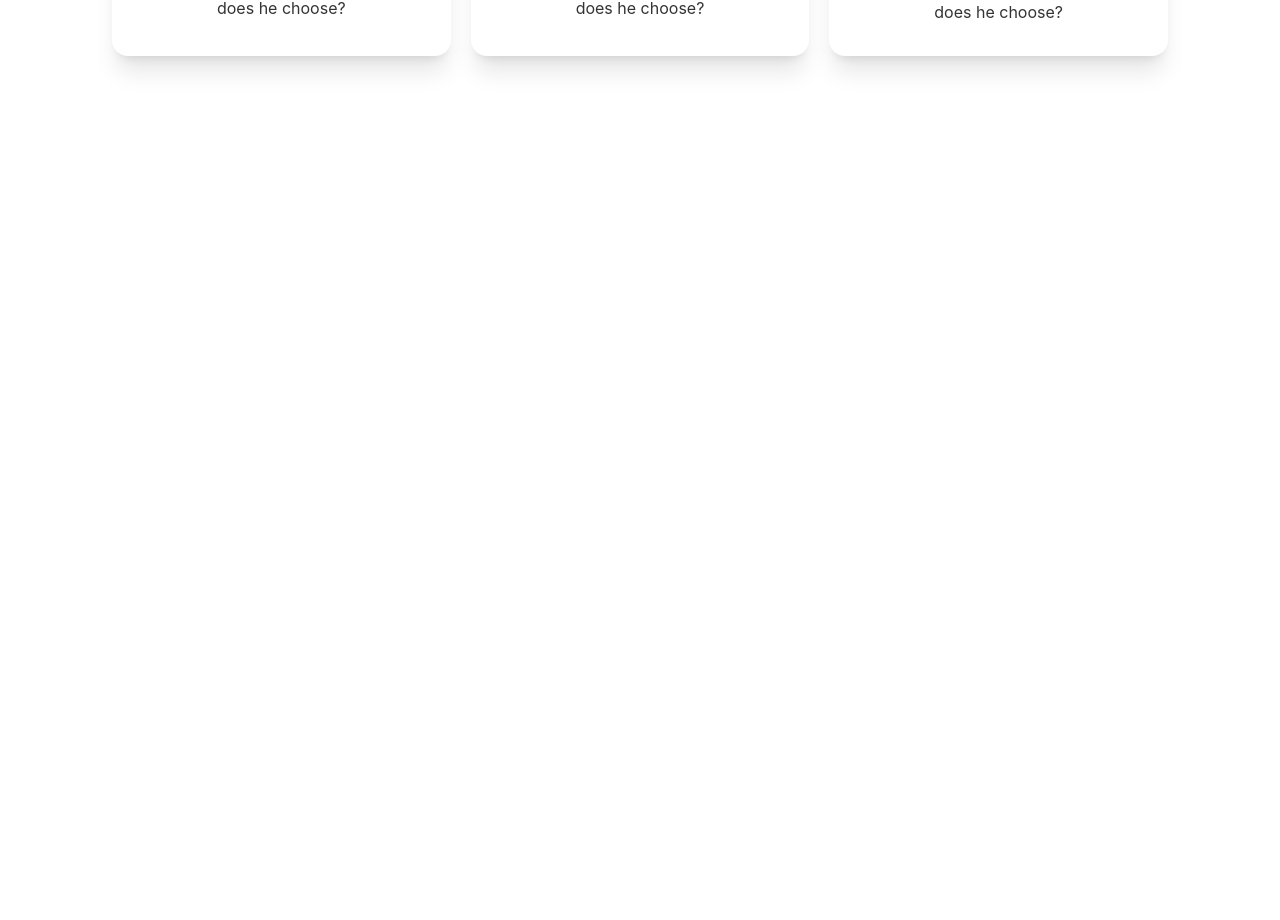
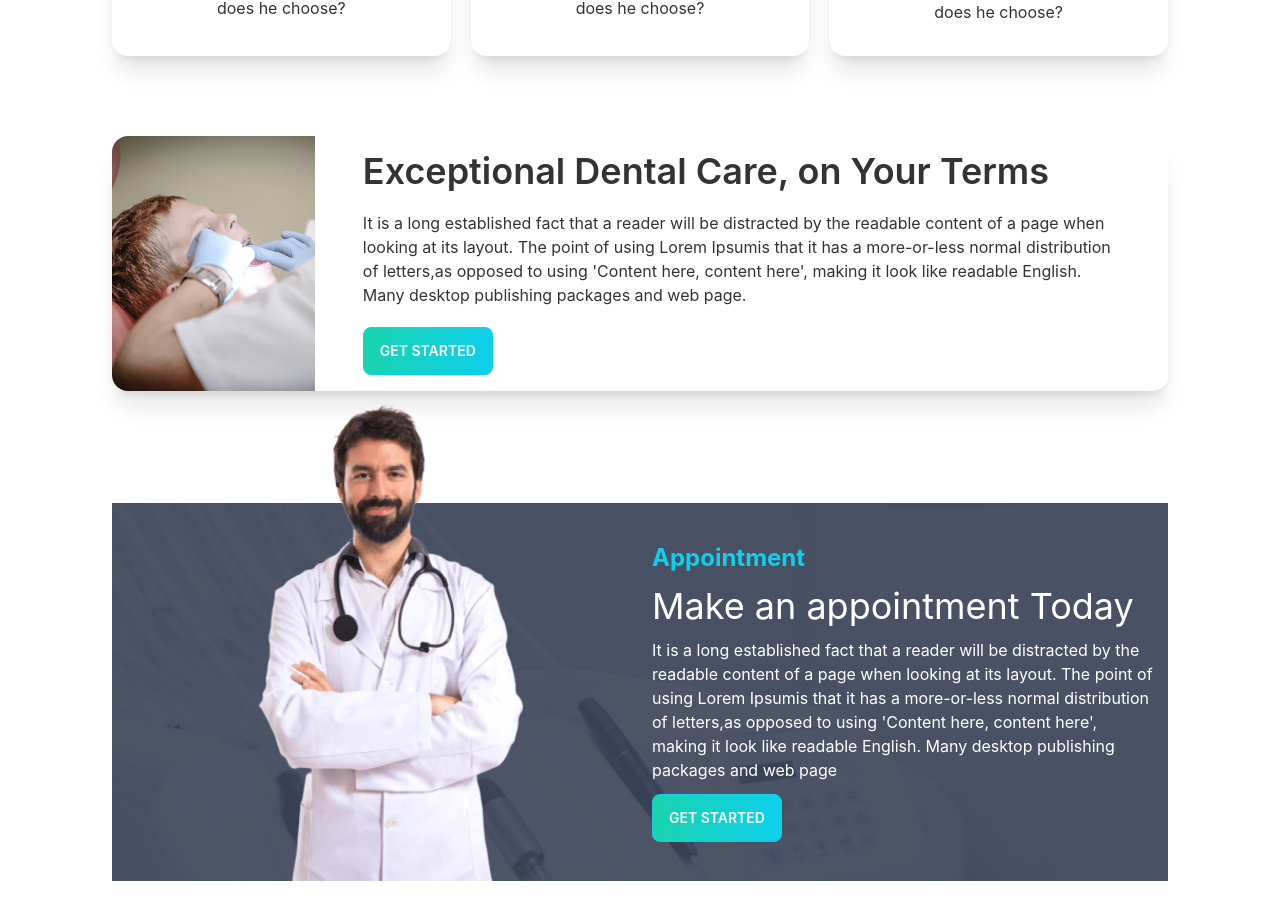
Before and after one commit to iamraihan/doctors-portal-client, a React (Create React App) app: page / in a window 1280 px wide. Shown: the part 1479-2399 px from the top of the page. Before the commit the page ends 1615 px from the top, so only its background shows below. Built offline with nearby package versions, Linux system fonts and the light colour scheme.

Commit message:
make appointment section added

```diff
--- a/src/Pages/Home/Banner/Banner.js
+++ b/src/Pages/Home/Banner/Banner.js
@@ -1,5 +1,6 @@
 import React, { Children } from 'react';
 import chair from '../../../assets/images/chair.png'
+import PrimaryButton from '../../Shared/PrimaryButton/PrimaryButton';
 
 const Banner = () => {
     return (
@@ -9,7 +10,7 @@ const Banner = () => {
                 <div>
                     <h1 className="text-5xl font-bold">Your New Smile Starts Here</h1>
                     <p className="py-6">Provident cupiditate voluptatem et in. Quaerat fugiat ut assumenda excepturi exercitationem quasi. In deleniti eaque aut repudiandae et a id nisi.</p>
-                    <button className="btn btn-primary uppercase text-white bg-gradient-to-r from-secondary to-primary">Get Started</button>
+                    <PrimaryButton>Get Started</PrimaryButton>
                 </div>
             </div>
         </div>
--- /dev/null
+++ b/src/Pages/Home/Home/ExceptionalDental/ExceptionalDental.js
@@ -0,0 +1,20 @@
+import React from 'react';
+import treatment from '../../../../assets/images/treatment.png'
+import PrimaryButton from '../../../Shared/PrimaryButton/PrimaryButton';
+
+const ExceptionalDental = () => {
+    return (
+        <div className="card card-side max-w-7xl	mx-auto bg-base-100 shadow-xl">
+            <figure><img src={treatment} alt="Movie" /></figure>
+            <div className=" flex flex-col justify-center items-start mx-12 ">
+                <h2 className="card-title text-4xl">Exceptional Dental Care, on Your Terms</h2>
+                <p className='py-5'>It is a long established fact that a reader will be distracted by the readable content of a page when looking at its layout. The point of using Lorem Ipsumis that it has a more-or-less normal distribution of letters,as opposed to using 'Content here, content here', making it look like readable English. Many desktop publishing packages and web page.</p>
+                <div className="card-actions ">
+                    <PrimaryButton>Get started</PrimaryButton>
+                </div>
+            </div>
+        </div>
+    );
+};
+
+export default ExceptionalDental;
--- a/src/Pages/Home/Home/Home.js
+++ b/src/Pages/Home/Home/Home.js
@@ -1,14 +1,18 @@
 import React from 'react';
 import Banner from '../Banner/Banner';
 import Services from '../Services/Services';
+import ExceptionalDental from './ExceptionalDental/ExceptionalDental';
 import Info from './Info/Info';
+import MakeAppointment from './MakeAppointment/MakeAppointment';
 
 const Home = () => {
     return (
-        <div className='mx-28'>
+        <div className='md:mx-28'>
             <Banner></Banner>
             <Info></Info>
             <Services></Services>
+            <ExceptionalDental></ExceptionalDental>
+            <MakeAppointment></MakeAppointment>
         </div>
     );
 };
--- /dev/null
+++ b/src/Pages/Home/Home/MakeAppointment/MakeAppointment.js
@@ -0,0 +1,24 @@
+import React from 'react';
+import doctor from '../../../../assets/images/doctor.png'
+import appointment from '../../../../assets/images/appointment.png'
+import PrimaryButton from '../../../Shared/PrimaryButton/PrimaryButton';
+
+const MakeAppointment = () => {
+    return (
+        <section style={{ backgroundImage: `url(${appointment})` }} className='grid md:grid-cols-2 my-28'>
+            <div className='hidden md:block'>
+                <img className='mt-[-150px]' src={doctor} alt="" />
+            </div>
+            <div className='flex flex-col justify-center items-start mx-3'>
+                <h3 className='text-primary text-2xl font-bold'>Appointment</h3>
+                <h2 className='text-4xl py-3 text-white'>Make an appointment Today</h2>
+                <p className='pb-3 text-white'>It is a long established fact that a reader will be distracted by the readable content of a page when looking at its layout. The point of using Lorem Ipsumis that it has a more-or-less normal distribution of letters,as opposed to using 'Content here, content here', making it look like readable English. Many desktop publishing packages and web page</p>
+                <PrimaryButton>get started</PrimaryButton>
+            </div>
+
+
+        </section>
+    );
+};
+
+export default MakeAppointment;
--- a/src/Pages/Home/Home/Service/Service.js
+++ b/src/Pages/Home/Home/Service/Service.js
@@ -2,12 +2,12 @@ import React from 'react';
 
 const Service = ({ service }) => {
     return (
-        <div class="card lg:max-w-lg bg-base-100 shadow-xl mt-4">
-            <figure class="px-10 pt-10">
-                <img src={service.img} alt="Shoes" class="rounded-xl" />
+        <div className="card lg:max-w-lg bg-base-100 shadow-xl mt-4">
+            <figure className="px-10 pt-10">
+                <img src={service.img} alt="Shoes" className="rounded-xl" />
             </figure>
-            <div class="card-body items-center text-center">
-                <h2 class="card-title">{service.name}</h2>
+            <div className="card-body items-center text-center">
+                <h2 className="card-title">{service.name}</h2>
                 <p>If a dog chews shoes whose shoes does he choose?</p>
             </div>
         </div>
--- /dev/null
+++ b/src/Pages/Shared/PrimaryButton/PrimaryButton.js
@@ -0,0 +1,11 @@
+import React from 'react';
+
+const PrimaryButton = ({ children }) => {
+    return (
+
+        <button className="btn btn-primary uppercase text-white bg-gradient-to-r from-secondary to-primary">{children}</button>
+
+    );
+};
+
+export default PrimaryButton;
```
